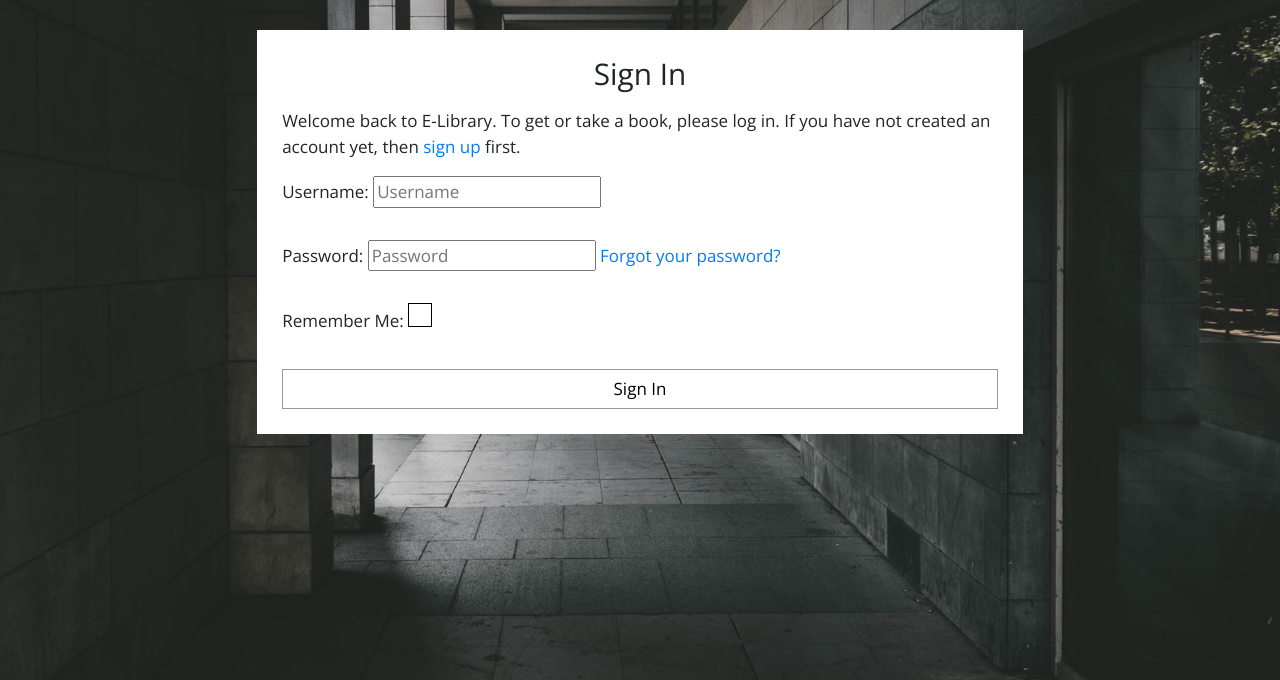
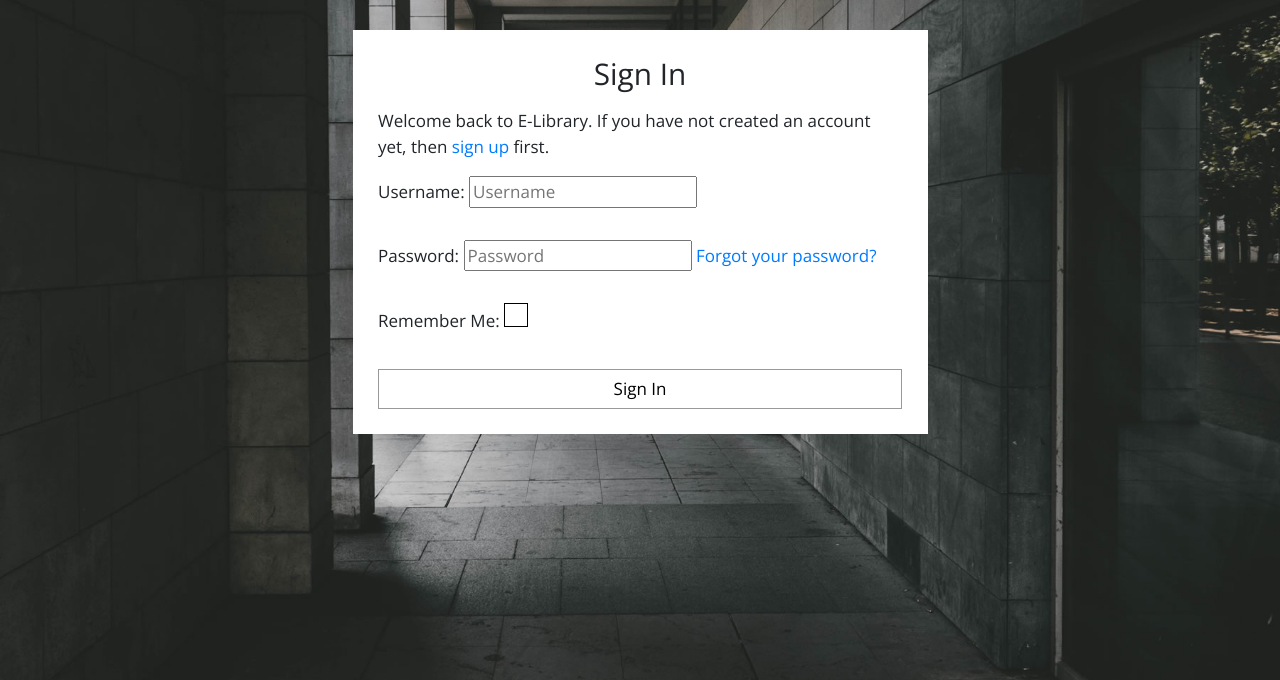
Before and after one commit to SVDotsenko/portfolio-project-4, a Django app: page /accounts/login/ in a window 1280 px wide. Shown: the part 120-800 px from the top of the page. Run offline with Django 4.2, Linux system fonts and the light colour scheme; some libraries are stand-ins or nearby versions.

Commit message:
Refactoring styles in login, logout, sigup templates

```diff
--- a/templates/account/login.html
+++ b/templates/account/login.html
@@ -8,10 +8,9 @@
 
     <div class="container">
         <div class="row">
-            <div class="col-md-8 tm-mt-big offset-md-2 bg-white p-4">
+            <div class="tm-mt-big bg-white p-4 offset-lg-3 col-lg-6">
                 <h3 class="text-center mb-3">{% trans "Sign In" %}</h3>
-                <p>{% blocktrans %}Welcome back to E-Library.
-                    To get or take a book, please log in. If you have not created an account yet,
+                <p>{% blocktrans %}Welcome back to E-Library. If you have not created an account yet,
                     then <a class="link" href="{{ signup_url }}">sign up</a> first.{% endblocktrans %}</p>
                 <form class="login" method="POST" action="{% url 'account_login' %}">
                     {% csrf_token %}
--- a/templates/account/logout.html
+++ b/templates/account/logout.html
@@ -8,7 +8,7 @@
 
     <div class="container">
         <div class="row">
-            <div class="col-md-8 tm-mt-big offset-md-2 bg-white p-4">
+            <div class="tm-mt-big bg-white p-4 offset-lg-3 col-lg-6">
                 <h3 class="text-center mb-3">{% trans "Sign Out" %}</h3>
                 <p>{% trans 'Are you sure you want to sign out?' %}</p>
                 <form method="post" action="{% url 'account_logout' %}">
--- a/templates/account/signup.html
+++ b/templates/account/signup.html
@@ -8,10 +8,10 @@
 
     <div class="container">
         <div class="row">
-            <div class="col-md-8 tm-mt-big offset-md-2 bg-white p-4">
+            <div class="tm-mt-big bg-white p-4 offset-lg-3 col-lg-6">
                 <h3 class="text-center mb-3">{% trans "Sign Up" %}</h3>
-                <p>{% blocktrans %}Welcome back to E-Library. Do you already have an account? Then please <a
-                        class="link" href="{{ login_url }}">sign in</a> instead.{% endblocktrans %}</p>
+                <p>{% blocktrans %}Welcome to E-Library. If you already have an account, then <a
+                        class="link" href="{{ login_url }}">sign in</a> please. {% endblocktrans %}</p>
                 <form class="signup" id="signup_form" method="post" action="{% url 'account_signup' %}">
                     {% csrf_token %}
                     {{ form.as_p }}
```
